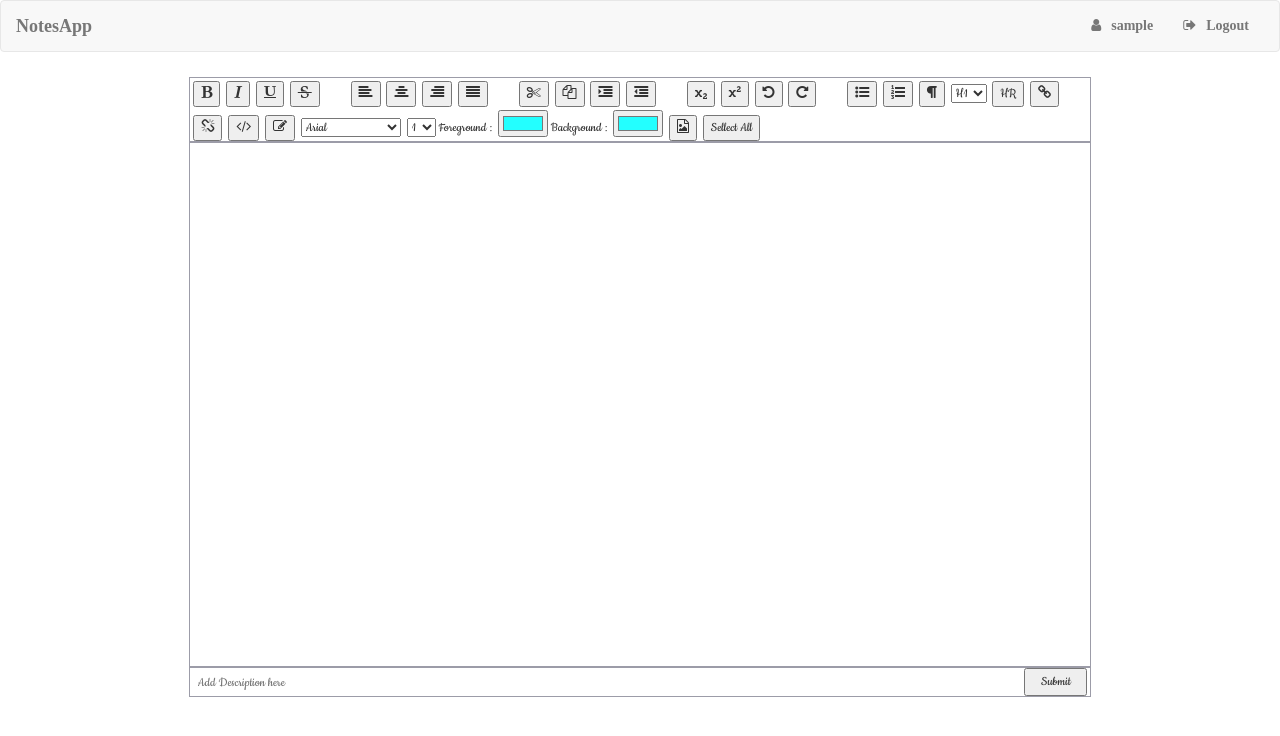
After one commit to hritikraj31/notesapp, a Node server app: page /notes/new in a window 1280 px wide. The commit adds this page. Shown: the top 736 px of the page. Run offline with Node 20, Linux system fonts and the light colour scheme; the visitor is signed in with stand-in values (Sample User, id 1); some libraries are stand-ins or nearby versions; some web fonts are replaced.

Commit message:
completing app

```diff
--- a/app.js
+++ b/app.js
@@ -27,7 +27,7 @@ passport.use(new LocalStrategy(User.authenticate()));
 passport.serializeUser(User.serializeUser());
 passport.deserializeUser(User.deserializeUser());
 
-mongoose.connect('mongodb://localhost/notesapp',{useUnifiedTopology: true,useNewUrlParser:true , useFindAndModify: true});
+mongoose.connect('mongodb://localhost/notesapp',{useUnifiedTopology: true,useNewUrlParser:true , useFindAndModify: false});
 
 app.use(express.static(__dirname+'/public'));
 app.use(express.static(__dirname+'/assets'));
@@ -40,7 +40,7 @@ app.use(function(req,res,next){
     next();
 });
 app.use(indexRoute);
-app.use(notes);
+app.use('/notes',notes);
 
 
 process.env.PORT = process.env.PORT || 3000;
--- a/middleware/index.js
+++ b/middleware/index.js
@@ -16,6 +16,13 @@ middleWareObj.isLoggedIn  = function(req,res,next){
     res.redirect('/login');
 };
 
-
+middleWareObj.isEmptyNote = function(req,res,next){
+    if(!(!req.body.note.text || req.body.note.text.length <=0)){
+        next();
+    }else{
+        console.log('The body is empty..');
+        res.redirect('/');
+    }
+}
 
 module.exports = middleWareObj;
--- a/models/notes.js
+++ b/models/notes.js
@@ -6,7 +6,8 @@ var notesSchema = mongoose.Schema({
         type : mongoose.Schema.Types.ObjectId,
         ref  : 'Users'
     },
-    text : String
+    text : String,
+    description: String
 });
 
 
--- /dev/null
+++ b/public/javascripts/action.js
@@ -0,0 +1,98 @@
+var showingSourceCode= false;
+var isInEditMode = true;
+var isNavOpen = false;
+
+function enableEditing(){
+    texteditor.document.designMode ="On";
+}
+
+function execCmd(command){
+    texteditor.document.execCommand(command,false,null);
+}
+
+function execCommandWithArg(command,arg){
+    if(arg)
+    texteditor.document.execCommand(command,false,arg);
+}
+
+function toggleSource(){
+    if(showingSourceCode){
+        texteditor.document.getElementsByTagName('body')[0].innerHTML = texteditor.document.getElementsByTagName('body')[0].textContent;
+        showingSourceCode = false;
+    }else{
+        texteditor.document.getElementsByTagName('body')[0].textContent = texteditor.document.getElementsByTagName('body')[0].innerHTML;
+        showingSourceCode= true;
+    }
+}
+
+function toggleEdit(){
+    if(isInEditMode){
+        texteditor.document.designMode ="Off";
+        isInEditMode =false;
+    }else{
+        texteditor.document.designMode ="On";
+        isInEditMode = true;
+    }
+}
+
+function submitNote(idname){
+    if(texteditor.document.getElementsByTagName('body')[0].innerHTML.length <=0){
+    alert("There is no content.");
+    return;
+    }
+    var description = document.getElementById('ei1');
+    if(description.value.length<=0){
+        description.value = texteditor.document.getElementsByTagName('body')[0].textContent.substring(0,75);
+    }
+    document.getElementById(idname).value = texteditor.document.getElementsByTagName('body')[0].innerHTML;
+}
+
+function openNav(){
+    document.getElementById('sideBar').style.width = ((0.75 *window.innerWidth)+"px");
+    document.getElementById('sideBar').style.display = "inline";
+    document.getElementById('openBtn').innerText = "Less";
+    document.getElementsByClassName('e1')[0].style.height = "100%";
+    document.getElementById('sideBar').style.zIndex =100;
+}
+
+function closeNav(){
+    document.getElementById('sideBar').style.width = 0;
+    document.getElementById('sideBar').style.display = "none";
+    document.getElementById('openBtn').innerText = "More";
+    document.getElementsByClassName('e1')[0].style.height = "100%";
+    document.getElementById('sideBar').style.zIndex ="";
+}
+
+function toggleNav(){
+    if(isNavOpen){
+        closeNav();
+    }else{
+        openNav();
+    }
+    isNavOpen =!isNavOpen;
+}
+
+function moreOption(media){
+    if(media.matches){
+        document.getElementById('sideBar').style.display = "none";
+    }else{
+        closeNav();
+        document.getElementById('sideBar').style.display = "inline";
+    }
+}
+function setHeight(media){
+    if(media.matches){
+        document.getElementsByClassName('e1')[0].style.height = "100%";
+    }else{
+        document.getElementsByClassName('e1')[0].style.height = "100%";
+    }
+}
+var media = window.matchMedia("(max-width: 891px)");
+var media1= window.matchMedia("(max-width: 380px)");
+
+
+moreOption(media);
+media.addListener(moreOption);
+
+setHeight(media1);
+media1.addListener(setHeight);
--- /dev/null
+++ b/public/stylesheet/editorstyle.css
@@ -0,0 +1,64 @@
+.econtainer{
+    width: 901.192px;
+    margin: auto;
+    margin-top: 25px;
+}
+
+
+@media screen and (max-width: 968px){
+    .econtainer{
+        width: 95%;
+    }
+}
+
+@media screen and (min-width: 891px){
+    #openBtn{
+        display: none;
+    }
+}
+
+
+.e1{
+    width: 100%;
+    height: 525px;
+    margin: auto;
+    display: block;
+    border: 1px rgb(156, 156, 168) solid;
+}
+
+.e1 button, .e1 input, .e1 select{
+    display: inline-block;
+    margin-top: 3px;
+    margin-left: 3px;
+
+}
+
+.eform{
+    height: 100%;
+    display: flex;
+    justify-content: space-around;
+}
+
+.eg{
+    display: inline;
+    margin-right: 25px;
+}
+
+#ei1{
+    box-sizing: border-box;
+    height: 100%;
+    margin: 0;
+    padding: 5px;
+    border: 0;
+    width: 92%;
+}
+
+#eb1{
+    box-sizing: border-box;
+    height: 100%;
+    margin: 0;
+    padding: 2px;
+    border: 1;
+    width: 7%;
+    min-width: 50px;
+}
--- a/routes/notes.js
+++ b/routes/notes.js
@@ -1,20 +1,155 @@
 var express         = require('express'),
     passport        = require('passport'),
     noteslists      = require('../models/noteslist'),
+    notes           = require('../models/notes'),
     middleware      = require('../middleware/index'),
     router          = express.Router({mergeParams: true});
 
-router.get('/notes', middleware.isLoggedIn,function(req,res){
-    noteslists.find({author: {id: req.user._id , username: req.user.username}},function(err,noteslist){
+router.get('/', middleware.isLoggedIn,function(req,res){
+    noteslists.findOne({author:  req.user._id },function(err,noteslist){
         if(err){
             console.log(err);
+            er(req,res);
         }else{
+            if(noteslist)
             res.render('notes/index',{notelists: noteslist.list});
+            else
+            res.render('notes/index',{notelists: noteslist});
         }
     });
 });
 
+//new get Route
+router.get('/new',middleware.isLoggedIn , function(req,res){
+    res.render('notes/new');
+});
 
+//new post route
+router.post('/',middleware.isLoggedIn,middleware.isEmptyNote, function(req,res){
+    var newNote= {
+        author : req.user.id,
+        text : req.body.note.text,
+        description : req.body.note.description
+    };
+    notes.create(newNote,function(err,note){
+        if(err){
+            console.log(err);
+            er(req,res);
+        }else{
+            noteslists.find({author: req.user._id},function(err,notelist){
+                if(err){
+                    console.log(err);
+                    er(req,res);
+                }else if(!(notelist.length> 0)){
+                    console.log(!(notelist.length>0));
+                    var list = [
+                        {
+                            id: note.id,
+                            description: note.description
+                        }
+                    ];
+                    noteslists.create({author: req.user._id,list: list},function(err,createNotelist){
+                        if(err){
+                            console.log(err);
+                            er(req,res);
+                        }else{
+                            res.redirect('/notes');
+                        }
+                    });
+                }else{
+                    console.log("here");
+                    noteslists.findOne({author: req.user._id},function(err,note1){
+                        if(err){
+                            console.log(err);
+                            er(req,res);
+                        }else{
+                            note1.list.push({
+                                id: note._id,
+                                description: note.description
+                            });
 
+                            note1.save(function(err){if(err)console.log(err);});
+                            res.redirect('/notes');
+                        }
+                    });
+                }
+            });
+        }
+    });
+});
 
+//Edit Get Route
+router.get('/:id/edit',middleware.isLoggedIn,function(req,res){
+    notes.findById(req.params.id,function(err,note){
+        if(err){
+            console.log(err);
+            er(req,res);
+        }else{
+            res.render('notes/edit',{note: note});
+        }
+    });
+});
+
+//Edit Put Route
+router.put('/:id',middleware.isLoggedIn, middleware.isEmptyNote, function(req,res){
+    notes.findByIdAndUpdate(req.params.id,req.body.note, function(err,note){
+        if(err){
+            console.log(err);
+            er(req,res);
+        }else{
+            noteslists.findOne({author: req.user._id},function(err,notelist){
+                if(err){console.log(err); er(req,res);}
+                else{
+                    for(var i=0;i<notelist.list.length ;i++){
+                        if(notelist.list[i].id.equals(note._id)){
+                            notelist.list[i].description= req.body.note.description;
+                        }
+                    }
+                    notelist.save(function(err){
+                        if(err){console.log(err); er(req,res);}
+                        else{
+                            res.redirect('/notes');
+                        }
+                    });
+                }
+            });
+        }
+    });
+});
+
+//Delete Route
+router.delete('/:id',middleware.isLoggedIn,function(req,res){
+    notes.findByIdAndDelete(req.params.id,function(err,deleteNote){
+        if(err){
+            console.log(err);
+            er(req,res);
+        }else{
+            noteslists.findOne({author: req.user._id},function(err,notelist){
+                if(err){console.log(err); er(req,res);}
+                else{
+                    notelist.list = notelist.list.filter(function(a){return !(a.id.equals(req.params.id))});
+                    notelist.save(function(err){if(err){console.log(err); er(req,res);}});
+                    res.redirect('/notes');
+                }
+            });
+        }
+    });
+});
+
+//Show Route
+router.get('/:id',middleware.isLoggedIn,function(req,res){
+    notes.findById(req.params.id, function(err,note){
+        if(err){
+            console.log(err);
+            er(req,res);
+        }else{
+            res.render('notes/show',{note: note});
+        }
+    });
+});
+
+function er(req,res){
+    req.flash("error","Something went wrong.");
+    res.redirect('/');
+}
 module.exports = router;
--- a/views/landing.ejs
+++ b/views/landing.ejs
@@ -3,12 +3,12 @@
     <div class="row">
         <div class="col-lg-12">
             <div class="content text-center">
-                <h1>
+                <h1 style="font-weight: 700; font-size: 5em;">
                     Notes App
                 </h1>
                 <hr>
-                <h3>Welcome to Notes App</h3>
-                <a href="/register" class= "btn btn-lg">Get Started</a>
+                <h3 style="font-size: 3em;">Welcome to Notes App</h3>
+                <a href="/register" class= "btn btn-lg" style="font-size: 2em;" id='getStarted'>Get Started</a>
             </div>
         </div>
     </div>
--- a/views/login.ejs
+++ b/views/login.ejs
@@ -10,7 +10,7 @@
             <div class="container formcontainer">
                 <div class="form-group">
                     <form action="/login" method="POST">
-                        <div class="caption" style="text-align: center;">
+                        <div class="caption">
                             Log In
                         </div>
                         <label for="username">Username</label>
--- /dev/null
+++ b/views/notes/new.ejs
@@ -0,0 +1,87 @@
+<%- include('../partials/header')  %>
+
+    <div class="econtainer">
+        <div class='e1' style="height: 60px;">
+            <div style="margin-right: 25px; display: inline;">
+            <button onclick="execCmd('bold')"><i class="fa fa-bold"></i></button>
+            <button onclick="execCmd('italic')"><i class="fa fa-italic"></i></button>
+            <button onclick="execCmd('underline')"><i class="fa fa-underline"></i></button>
+            <button onclick="execCmd('strikeThrough')"><i class="fa fa-strikethrough"></i></button>
+            </div>
+
+            <div class="eg">
+            <button onclick="execCmd('justifyLeft')"><i class="fa fa-align-left"></i></button>
+            <button onclick="execCmd('justifyCenter')"><i class="fa fa-align-center"></i></button>
+            <button onclick="execCmd('justifyRight')"><i class="fa fa-align-right"></i></button>
+            <button onclick="execCmd('justifyFull')"><i class="fa fa-align-justify"></i></button>
+            </div>
+
+            <div class="eg">
+            <button onclick="execCmd('cut')"><i class="fa fa-cut"></i></button>
+            <button onclick="execCmd('copy')"><i class="fa fa-copy"></i></button>
+            <button onclick="execCmd('indent')"><i class="fa fa-indent"></i></button>
+            <button onclick="execCmd('outdent')"><i class="fa fa-dedent"></i></button>
+            </div>
+
+            <div class="eg">
+            <button onclick="execCmd('subscript')"><i class="fa fa-subscript"></i></button>
+            <button onclick="execCmd('superscript')"><i class="fa fa-superscript"></i></button>
+            <button onclick="execCmd('undo')"><i class="fa fa-undo"></i></button>
+            <button onclick="execCmd('redo')"><i class="fa fa-repeat"></i></button>
+            </div>
+
+
+
+            <div id="sideBar">
+            <button onclick="execCmd('insertUnorderedList')"><i class="fa fa-list-ul"></i></button>
+            <button onclick="execCmd('insertOrderedList')"><i class="fa fa-list-ol"></i></button>
+            <button onclick="execCmd('insertParagraph')"><i class="fa fa-paragraph"></i></button>
+            <select onchange="execCommandWithArg('formatBlock',this.value)">
+                <option value="H1">H1</option>
+                <option value="H2">H2</option>
+                <option value="H3">H3</option>
+                <option value="H4">H4</option>
+                <option value="H5">H5</option>
+                <option value="H6">H6</option>
+            </select>
+            <button onclick="execCmd('insertHorizontalRule')">HR</button>
+            <button onclick="execCmd('createLink',prompt('Enter a URL.. ','http://'))"><i class="fa fa-link"></i></button>
+            <button onclick="execCmd('unlink')"><i class="fa fa-unlink"></i></button>
+            <button onclick="toggleSource()"><i class="fa fa-code"></i></button>
+            <button onclick="toggleEdit()"><i class="fa fa-edit"></i></button>
+            <select onchange="execCommandWithArg('fontName',this.value)">
+                <option value="Arial">Arial</option>
+                <option value="Conic Sans MS">Conic Sans MS</option>
+                <option value="Courier">Courier</option>
+                <option value="Georgia">Georgia</option>
+                <option value="Tahoma">Tahoma</option>
+                <option value="Times New Roman">Times New Roman</option>
+                <option value="Verdana">Verdana</option>
+            </select>
+            <select onchange="execCommandWithArg('fontSize',this.value)">
+                <option value="1">1</option>
+                <option value="2">2</option>
+                <option value="3">3</option>
+                <option value="4">4</option>
+                <option value="5">5</option>
+                <option value="6">6</option>
+                <option value="7">7</option>
+            </select>
+            Foreground : <input type="color" value="#23ffff" onchange="execCommandWithArg('foreColor',this.value)">
+            Background : <input type="color" value="#23ffff" onchange="execCommandWithArg('hiliteColor',this.value)">
+            <button onclick="execCmd('insertImage',prompt('Enter the image URL.. ',''))"><i class="fa fa-file-image-o"></i></button>
+            <button onclick="execCmd('selectAll')">Sellect All</button>
+            </div>
+            <button id="openBtn" onclick="toggleNav()">More</button>
+        </div>
+        <iframe frameborder="0" name="texteditor" class='e1'></iframe>
+        <div class="e1" style="height: 30px;">
+            <form action="/notes" method="POST" class="eform">
+                <input type="text" name = "note[description]" placeholder="Add Description here" id="ei1">
+                <button onclick="submitNote('eb1')" name="note[text]" id="eb1" >Submit</button>
+            </form>
+        </div>
+    </div>
+
+<script src="../javascripts/action.js" onload="enableEditing()"></script>
+<%- include('../partials/footer')  %>
--- a/views/partials/footer.ejs
+++ b/views/partials/footer.ejs
@@ -1,2 +1,8 @@
+<!-- <div class="footer">
+    <a href="/">Contact</a> |
+    <a href="https://www.linkedin.com/in/hritik-raj-63b5a0195">Hritik Raj</a>
+</div> -->
 </body>
+<script src="https://ajax.googleapis.com/ajax/libs/jquery/3.4.1/jquery.min.js"></script>
+<script src="https://maxcdn.bootstrapcdn.com/bootstrap/3.4.1/js/bootstrap.min.js"></script>
 </html>
--- a/views/partials/header.ejs
+++ b/views/partials/header.ejs
@@ -1,6 +1,8 @@
-<!-- <!DOCTYPE > -->
-<html>
+<!DOCTYPE html>
+<html lang="en">
     <head>
+        <meta charset="UTF-8">
+        <meta name="viewport" content="width=device-width, initial-scale=1.0">
         <title>
             NotesApp
         </title>
@@ -8,23 +10,30 @@
         <link href="https://fonts.googleapis.com/css?family=Viaoda+Libre&display=swap" rel="stylesheet">
         <link href="https://fonts.googleapis.com/css?family=Permanent+Marker&display=swap" rel="stylesheet">
         <link href="https://fonts.googleapis.com/css?family=Cookie&display=swap" rel="stylesheet">
+        <link rel="stylesheet" href="https://stackpath.bootstrapcdn.com/font-awesome/4.7.0/css/font-awesome.min.css">
         <link href="https://fonts.googleapis.com/css?family=Acme&display=swap" rel="stylesheet">
         <link rel="stylesheet" href="/stylesheet/main.css">
+        <link rel="stylesheet" href="/stylesheet/editorstyle.css">
     </head>
     <body>
         <nav class="navbar navbar-default navbar-fixed" style = "z-index: 1000;">
             <div class="container-fluid">
                 <div class="navbar-header">
                     <a href="/" class="navbar-brand">NotesApp</a>
+                <button type="button" data-target="#nav1" data-toggle="collapse" class="navbar-toggle">
+                    <span class="icon-bar"></span>
+                    <span class="icon-bar"></span>
+                    <span class="icon-bar"></span>
+                </button>
                 </div>
-                <div class="collapse navbar-collapse">
+                <div class="collapse navbar-collapse" id="nav1">
                     <ul class="nav navbar-nav navbar-right">
                         <% if(!currentUser){%>
-                            <li><a href="/login">Login</a></li>
-                            <li><a href="/register">Sign Up</a></li>
+                            <li><a href="/login"><i class="fa fa-sign-in" style="margin-right: 10px;"></i>Login</a></li>
+                            <li><a href="/register"><i class="fa fa-user-plus" style="margin-right: 10px;"></i>Sign Up</a></li>
                          <% } else { %>
-                            <li><a href="#"><%= currentUser.username %></a></li>
-                            <li><a href="/logout">Logout</a></li>
+                            <li><a href="#"><i class="fa fa-user" style="margin-right: 10px;"></i><%= currentUser.username %></a></li>
+                            <li><a href="/logout"><i class="fa fa-sign-out" style="margin-right: 10px;"></i>Logout</a></li>
                         <% } %>
                     </ul>
                 </div>
```
Also changed, not shown: models/noteslist.js (+5 -5 lines), public/stylesheet/main.css (+50 -1 lines), views/notes/edit.ejs (added, +87 -0 lines), views/notes/index.ejs (+20 -4 lines), views/notes/show.ejs (added, +23 -0 lines), README.md.
